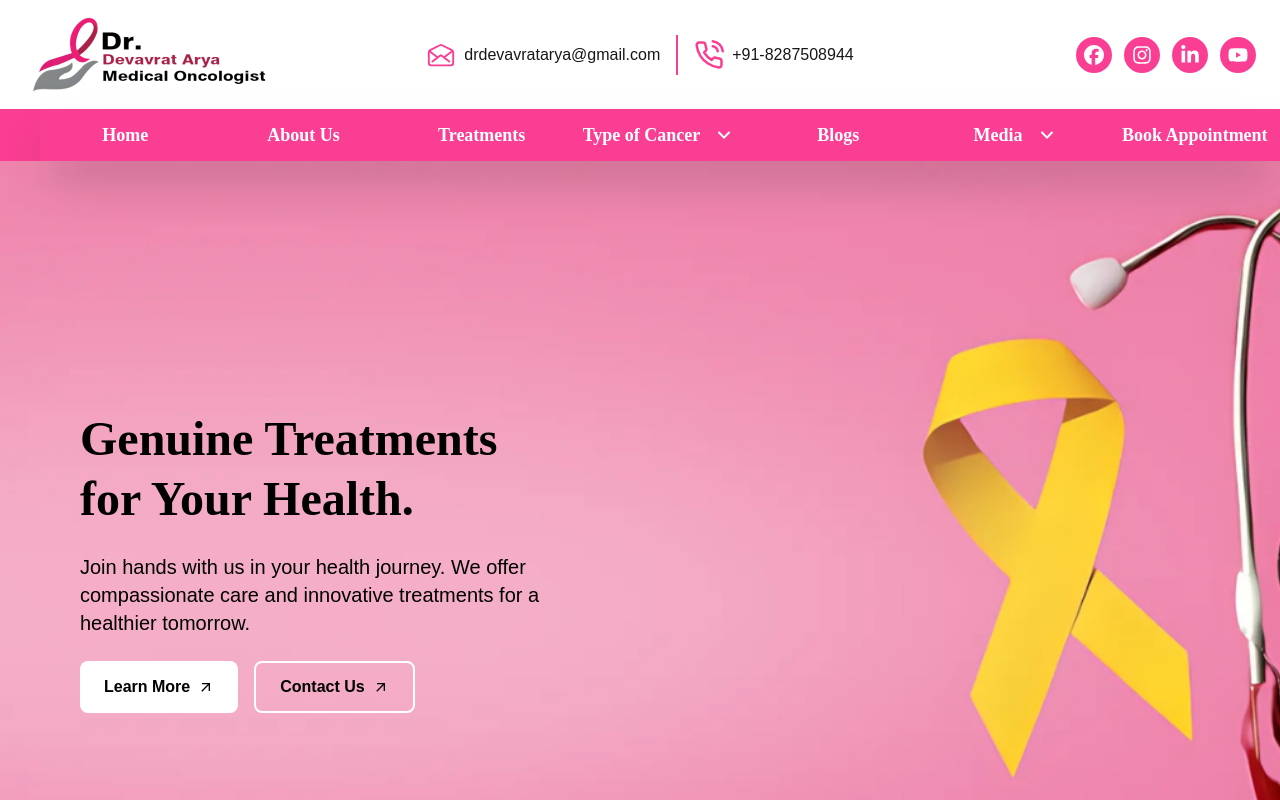
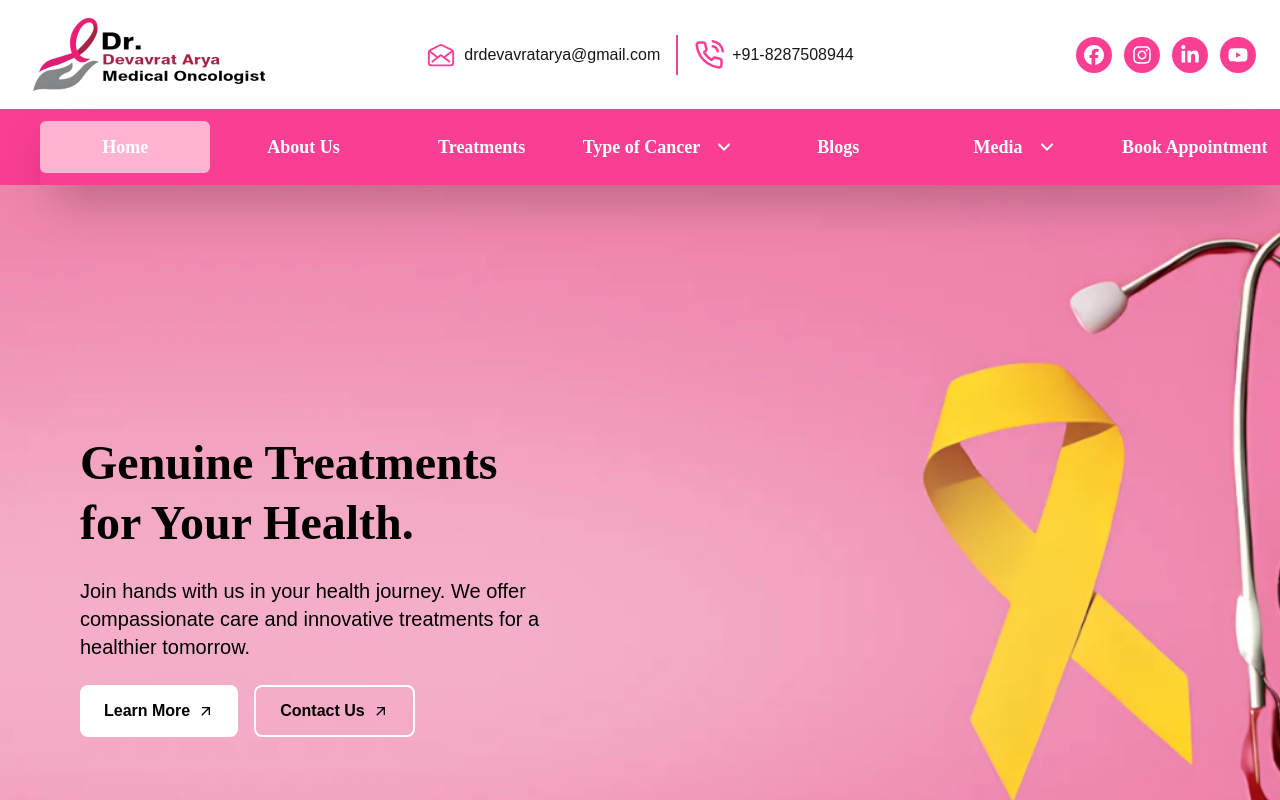
Before and after one commit to AQITPvtLtd/drdevaratharya, a Next.js app: page / in a window 1280 px wide. Shown: the top 800 px of the page. Built offline with nearby package versions, Linux system fonts and the light colour scheme.

Commit message:
add active link

```diff
--- a/src/app/services/[url]/ServiceData.jsx
+++ b/src/app/services/[url]/ServiceData.jsx
@@ -5,6 +5,8 @@ import Image from 'next/image';
 import Link from 'next/link';
 import { FaArrowRightFromBracket } from "react-icons/fa6";
 import { motion } from 'framer-motion';
+import { usePathname } from "next/navigation";
+
 
 const headingVariant = {
     hidden: { opacity: 0, y: -50 },
@@ -27,6 +29,7 @@ const listItem = {
 
 const ServiceData = ({ url }) => {
     const data = items.find((a) => a.url == url);
+    const pathname = usePathname();
 
     if (!data) {
         return <p className="text-center text-red-500">Service not found!</p>;
@@ -80,13 +83,19 @@ const ServiceData = ({ url }) => {
                         >
                             {items.map((a) => (
                                 <motion.li key={a.url} variants={listItem}>
-                                    <Link href={`${a.url}`}>
-                                        <span className="cursor-pointer text-blue-500 hover:underline flex gap-2">
-                                            <FaArrowRightFromBracket className='mt-1' /> {a.title}
+                                    <Link href={a.url}>
+                                        <span
+                                            className={`cursor-pointer flex gap-2 items-center transition-all ${pathname === a.url
+                                                ? "text-[#ef1a76] font-semibold underline"
+                                                : "text-blue-500 hover:underline"
+                                                }`}
+                                        >
+                                            <FaArrowRightFromBracket className="mt-1" /> {a.title}
                                         </span>
                                     </Link>
                                 </motion.li>
                             ))}
+
                         </motion.ul>
                         <div className="pt-3">
                             <Link
--- a/src/components/common/header/Header.jsx
+++ b/src/components/common/header/Header.jsx
@@ -31,7 +31,8 @@ const Header = () => {
             setSubOpenIndex(index);
         }
     };
-    const usePathName = usePathname();
+    const pathname = usePathname();
+
     // Sticky Navbar
     const [sticky, setSticky] = useState(false);
     const handleStickyNavbar = () => {
@@ -53,7 +54,7 @@ const Header = () => {
 
             <div
                 className={`overflow-x-clip bg-white header left-0 z-40 top-0 w-full items-center font-semibold ${sticky
-                    ? "fixed bg-[#e81d77] !bg-opacity-80 shadow-sticky backdrop-blur-sm transition"
+                    ? "fixed bg-[#e81d77] shadow-sticky backdrop-blur-sm transition"
                     : ""
                     }`}
             >
@@ -82,13 +83,13 @@ const Header = () => {
                             </button>
                             <nav
                                 id="navbarCollapse"
-                                className={`navbar absolute right-0 z-30 border-2 shadow-2xl bg-[#fa3e93] rounded px-6 py-4 duration-300 dark:bg-dark lg:visible lg:static w-full lg:border-none lg:!bg-transparent lg:p-0 lg:opacity-100 ${navbarOpen
+                                className={`navbar absolute right-0 z-30 border-2 shadow-2xl rounded px-6 py-4 duration-300 dark:bg-dark lg:visible lg:static w-full lg:border-none lg:!bg-transparent lg:p-0 lg:opacity-100 ${navbarOpen
                                     ? `visibility ${sticky ? "top-[100%]" : "top-[20%]"
                                     }  opacity-100`
                                     : "invisible top-[120%] opacity-0"
                                     }`}
                             >
-                                <ul className="block lg:grid grid-cols-7 gap-2 relative">
+                                <ul className="block lg:grid grid-cols-7 gap-2 relative py-3">
                                     {menuData.map((menuItem, index) => (
                                         <li
                                             onMouseEnter={() => handleSubmenu(menuItem.id)}
@@ -97,10 +98,11 @@ const Header = () => {
                                                 handleSubSubmenu(-1);
                                             }}
                                             key={index}
-                                            className={`group relative text-center  ${usePathName === menuItem.path
-                                                ? "bg-orange"
-                                                : "text-dark "
+                                            className={`group relative text-center transition-all duration-300 ${pathname === menuItem.path
+                                                ? "bg-[#ffb3d1] text-white rounded-md"
+                                                : "text-dark"
                                                 }`}
+
                                         >
                                             {menuItem.path ? (
                                                 <Link
@@ -163,20 +165,7 @@ const Header = () => {
                                                                             className="rounded py-2 text-sm lg:px-3 flex cursor-pointer justify-between text-dark "
                                                                         >
                                                                             {submenuItem.title}
-                                                                            {/* <span className="pl-3">
-                                                                            <svg
-                                                                                width="25"
-                                                                                height="24"
-                                                                                viewBox="0 0 25 24"
-                                                                            >
-                                                                                <path
-                                                                                    fillRule="evenodd"
-                                                                                    clipRule="evenodd"
-                                                                                    d="M6.29289 8.8427C6.68342 8.45217 7.31658 8.45217 7.70711 8.8427L12 13.1356L16.2929 8.8427C16.6834 8.45217 17.3166 8.45217 17.7071 8.8427C18.0976 9.23322 18.0976 9.86639 17.7071 10.2569L12 15.964L6.29289 10.2569C5.90237 9.86639 5.90237 9.23322 6.29289 8.8427Z"
-                                                                                    fill="currentColor"
-                                                                                />
-                                                                            </svg>
-                                                                        </span> */}
+
                                                                         </p>
 
                                                                     </>
--- a/src/components/homepage/Explore.jsx
+++ b/src/components/homepage/Explore.jsx
@@ -37,16 +37,16 @@ const Explore = () => {
                     <div className='grid sm:grid-cols-2 gap-4 mt-6'>
                         <ul className='space-y-3 dark:text-black'>
                             <Link href={`/typeofcancer/lung-cancer`} className='flex items-center gap-2'><IoCheckmarkCircle className='text-[#fa3e93] text-xl' />Lung Cancer</Link>
-                            <Link href={`/typeofcancer/cervical_cancer`} className='flex items-center gap-2'> <IoCheckmarkCircle className='text-[#fa3e93] text-xl' />Cervical Cancer</Link>
-                            <Link href={`/typeofcancer/prostate_cancer`} className='flex items-center gap-2'> <IoCheckmarkCircle className='text-[#fa3e93] text-xl' />Prostate Cancer</Link>
-                            <Link href={`/typeofcancer/mouth_cancer`} className='flex items-center gap-2'><IoCheckmarkCircle className='text-[#fa3e93] text-xl' />Mouth and Oral Cancer</Link>
-                            <Link href={`/typeofcancer/colorectal_cancer`} className='flex items-center gap-2'> <IoCheckmarkCircle className='text-[#fa3e93] text-xl' />Colorectal Cancer</Link>
+                            <Link href={`/typeofcancer/cervical-cancer`} className='flex items-center gap-2'> <IoCheckmarkCircle className='text-[#fa3e93] text-xl' />Cervical Cancer</Link>
+                            <Link href={`/typeofcancer/prostate-cancer`} className='flex items-center gap-2'> <IoCheckmarkCircle className='text-[#fa3e93] text-xl' />Prostate Cancer</Link>
+                            <Link href={`/typeofcancer/mouth-cancer`} className='flex items-center gap-2'><IoCheckmarkCircle className='text-[#fa3e93] text-xl' />Mouth and Oral Cancer</Link>
+                            <Link href={`/typeofcancer/colorectal-cancer`} className='flex items-center gap-2'> <IoCheckmarkCircle className='text-[#fa3e93] text-xl' />Colorectal Cancer</Link>
                         </ul>
                         <ul className='space-y-3 dark:text-black'>
-                            <Link href={`/typeofcancer/blood_cancer`} className='flex items-center gap-2'><IoCheckmarkCircle className='text-[#fa3e93] text-xl' />Blood Cancer</Link>
-                            <Link href={`/typeofcancer/brain_cancer`} className='flex items-center gap-2'><IoCheckmarkCircle className='text-[#fa3e93] text-xl' />Brain Cancer</Link>
-                            <Link href={`/typeofcancer/bone_cancer`} className='flex items-center gap-2'><IoCheckmarkCircle className='text-[#fa3e93] text-xl' />Bone Cancer</Link>
-                            <Link href={`/typeofcancer/breast_cancer`} className='flex items-center gap-2'><IoCheckmarkCircle className='text-[#fa3e93] text-xl' />Breast Cancer</Link>
+                            <Link href={`/typeofcancer/blood-cancer`} className='flex items-center gap-2'><IoCheckmarkCircle className='text-[#fa3e93] text-xl' />Blood Cancer</Link>
+                            <Link href={`/typeofcancer/brain-cancer`} className='flex items-center gap-2'><IoCheckmarkCircle className='text-[#fa3e93] text-xl' />Brain Cancer</Link>
+                            <Link href={`/typeofcancer/bone-cancer`} className='flex items-center gap-2'><IoCheckmarkCircle className='text-[#fa3e93] text-xl' />Bone Cancer</Link>
+                            <Link href={`/typeofcancer/breast-cancer`} className='flex items-center gap-2'><IoCheckmarkCircle className='text-[#fa3e93] text-xl' />Breast Cancer</Link>
                         </ul>
                     </div>
 
```
